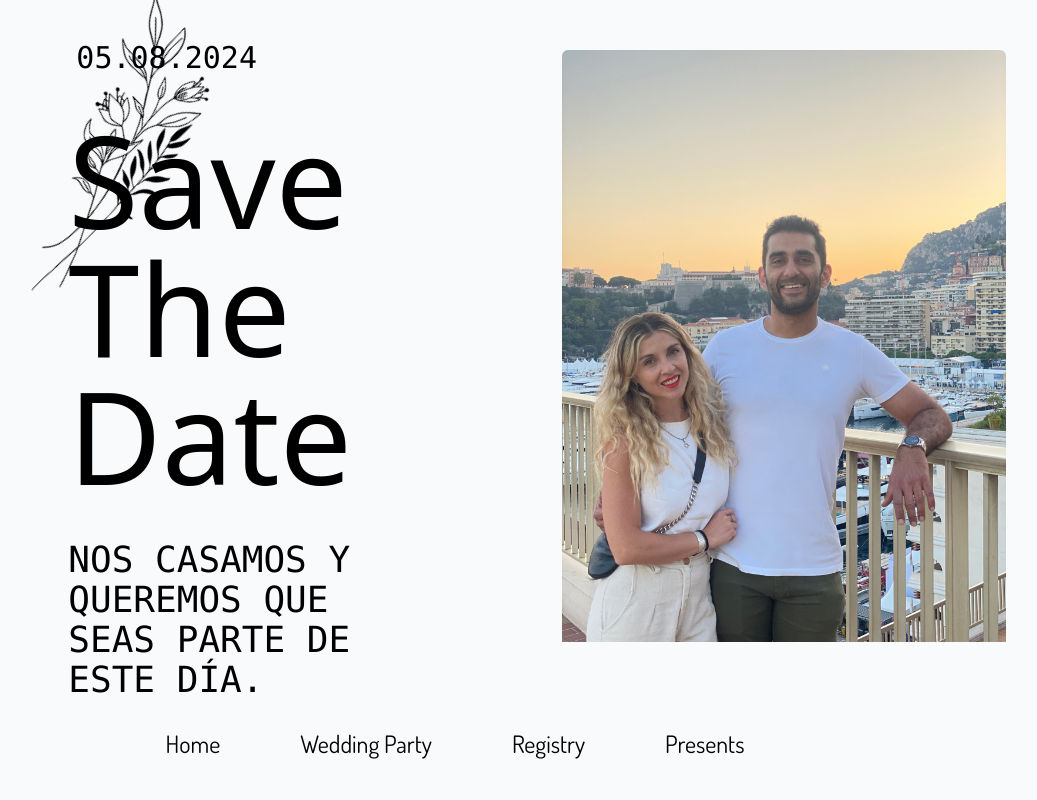
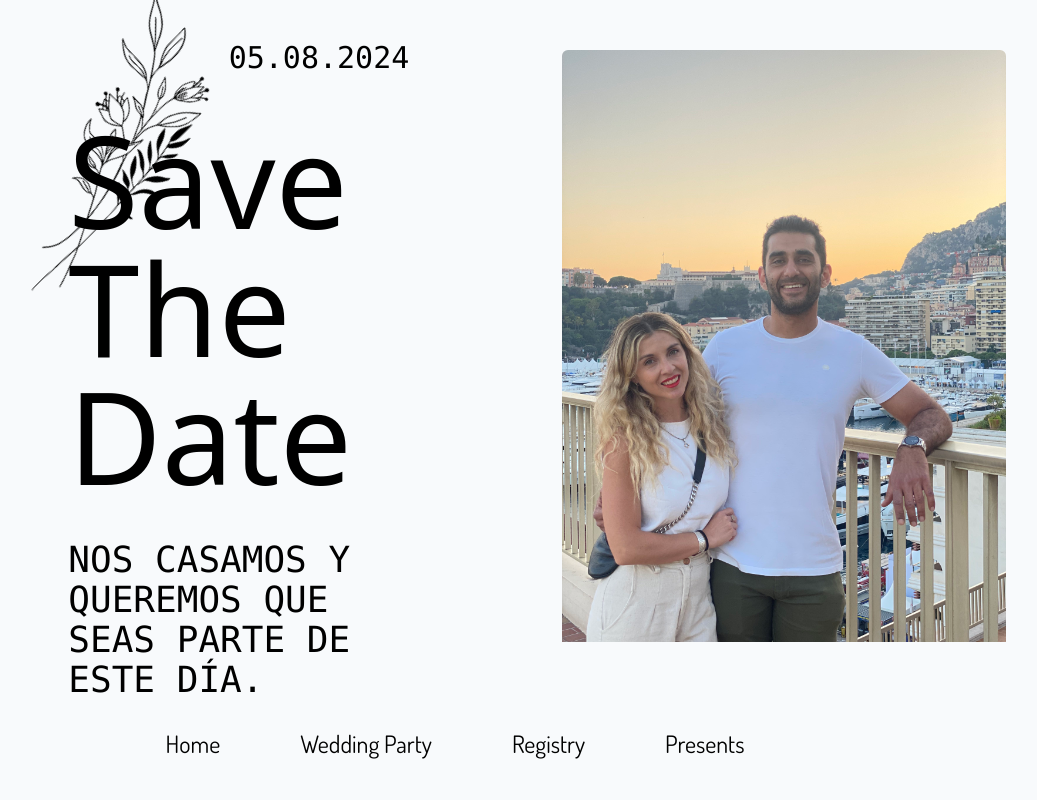
Before and after one commit to Nicostudent/wd, a React (Vite) app: page / in a window 1280 px wide. Shown: the top 800 px of the page, without its empty margins (185-1222 px from the left). Built offline with nearby package versions, Linux system fonts and the light colour scheme; a web font is replaced by a local one.

Commit message:
date fixed

```diff
--- a/src/components/Home.tsx
+++ b/src/components/Home.tsx
@@ -57,7 +57,7 @@ export const Home = () => {
                 alt=""
               />
               <div className="flex flex-col text-start pl-10">
-                <span className="font-mono text-3xl my-10 pl-2">
+                <span className="font-mono text-3xl my-10 pl-2 md:text-center">
                   05.08.2024
                 </span>
                 <span className="text-9xl">Save The Date</span>
```
